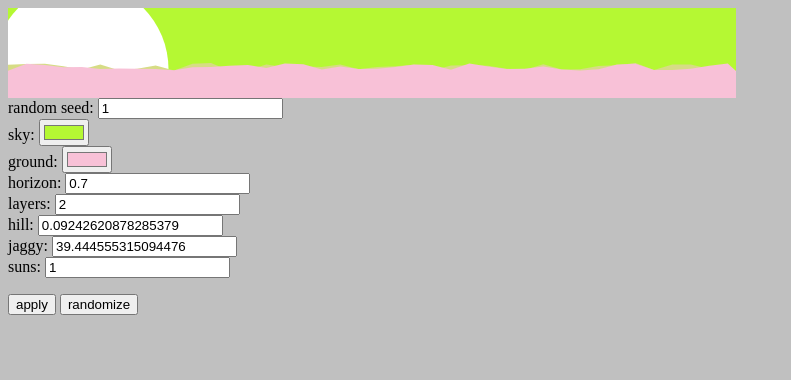
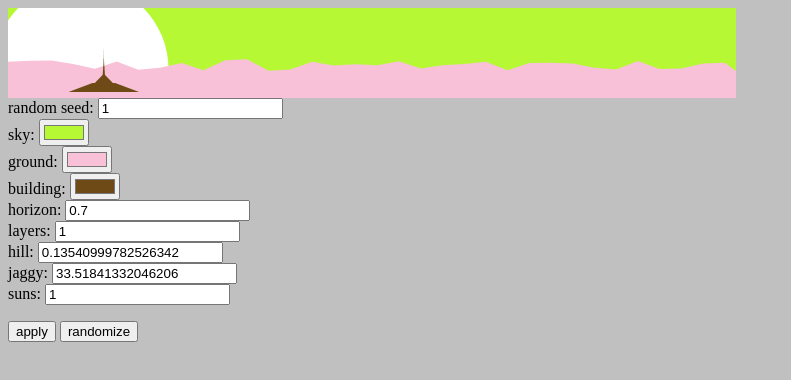
Before and after one commit to smogheap/theend, a plain HTML site: page prototype-planetscape/index.html in a window 1280 px wide. Shown: the whole page, without its empty margins (0-791 px from the left). Drawn offline with Linux system fonts and the light colour scheme.

Commit message:
buildings!

```diff
--- a/prototype-planetscape/index.html
+++ b/prototype-planetscape/index.html
@@ -17,6 +17,7 @@
       random seed: <input name="seed"><br>
       sky: <input type="color" name="sky"><br>
       ground: <input type="color" name="ground"><br>
+      building: <input type="color" name="building"><br>
       horizon: <input name="horizon"><br>
       layers: <input name="layers"><br>
       hill: <input name="hill"><br>
--- a/prototype-planetscape/src/scape.js
+++ b/prototype-planetscape/src/scape.js
@@ -6,6 +6,7 @@ SCAPE = {
 
 	sky: "#0088ff",
 	ground: "#448800",
+	building: "#880000",
 	horizon: 0.5,
 	layers: 2,
 	hill: 0.25,
@@ -97,6 +98,50 @@ function draw_sun(radius, alpha) {
 	SCAPE.ctx.fill();
 	SCAPE.ctx.restore();
 }
+function draw_building(color) {
+	var basey;
+	var width1;
+	var width2;
+	var height;
+	var steps;
+	var tmp;
+	steps = random() * 6;
+	basex = random() * SCAPE.canv.width;
+	basey = lerp(SCAPE.horizon * SCAPE.canv.height, SCAPE.canv.height,
+				 random());
+	width1 = random() * SCAPE.canv.height;
+	width2 = random() * SCAPE.canv.height;
+	height = Math.max(random() * SCAPE.canv.height / 3, SCAPE.canv.height / 10);
+
+	SCAPE.ctx.save();
+	SCAPE.ctx.fillStyle = color;
+/*
+	SCAPE.ctx.fillStyle = lerp_color(color, SCAPE.sky,
+									 (SCAPE.canv.height - basey) /
+									 (SCAPE.canv.height * SCAPE.horizon));
+*/
+	for(var i = 0; i < steps; i++) {
+		if(width1 < width2) {
+			tmp = width1;
+			width1 = width2;
+			width2 = tmp;
+		}
+
+		SCAPE.ctx.beginPath();
+		SCAPE.ctx.moveTo(basex, basey);
+		SCAPE.ctx.lineTo(basex - (width1 / 2), basey);
+		SCAPE.ctx.lineTo(basex - (width2 / 2), basey - height);
+		SCAPE.ctx.lineTo(basex + (width2 / 2), basey - height);
+		SCAPE.ctx.lineTo(basex + (width1 / 2), basey);
+		SCAPE.ctx.closePath();
+		SCAPE.ctx.fill();
+
+		width1 = Math.min(width2, width1 * random());
+		width2 *= random();
+		basey -= height - 1;
+	}
+	SCAPE.ctx.restore();
+}
 function draw() {
 	SCAPE.ctx.fillStyle = SCAPE.sky;
 	SCAPE.ctx.fillRect(0, 0, SCAPE.canv.width, SCAPE.canv.height);
@@ -118,6 +163,7 @@ function draw() {
 								  (i + 1.0) / SCAPE.layers));
 		}
 	}
+	draw_building(SCAPE.building);
 	//console.log(SCAPE);
 }
 
@@ -125,6 +171,7 @@ function apply() {
 	SCAPE.seed = parseInt(document.getElementsByName("seed")[0].value, null);
 	SCAPE.sky = document.getElementsByName("sky")[0].value;
 	SCAPE.ground = document.getElementsByName("ground")[0].value;
+	SCAPE.building = document.getElementsByName("building")[0].value;
 	SCAPE.horizon = parseFloat(document.getElementsByName("horizon")[0].value,
 							   null);
 	SCAPE.layers = parseInt(document.getElementsByName("layers")[0].value,
@@ -139,6 +186,8 @@ function setup() {
 	document.getElementsByName("seed")[0].value = SCAPE.seed;
 	document.getElementsByName("sky")[0].value = random_color();
 	document.getElementsByName("ground")[0].value = random_color();
+	document.getElementsByName("building")[0].value = lerp_color(random_color(),
+																 "#000000", 0.5);
 	document.getElementsByName("horizon")[0].value = Math.max(Math.min(random(), 0.7), 0.3);
 	document.getElementsByName("layers")[0].value = 1 + Math.floor((random() * 3));
 	document.getElementsByName("hill")[0].value = random() * 0.5;
```
